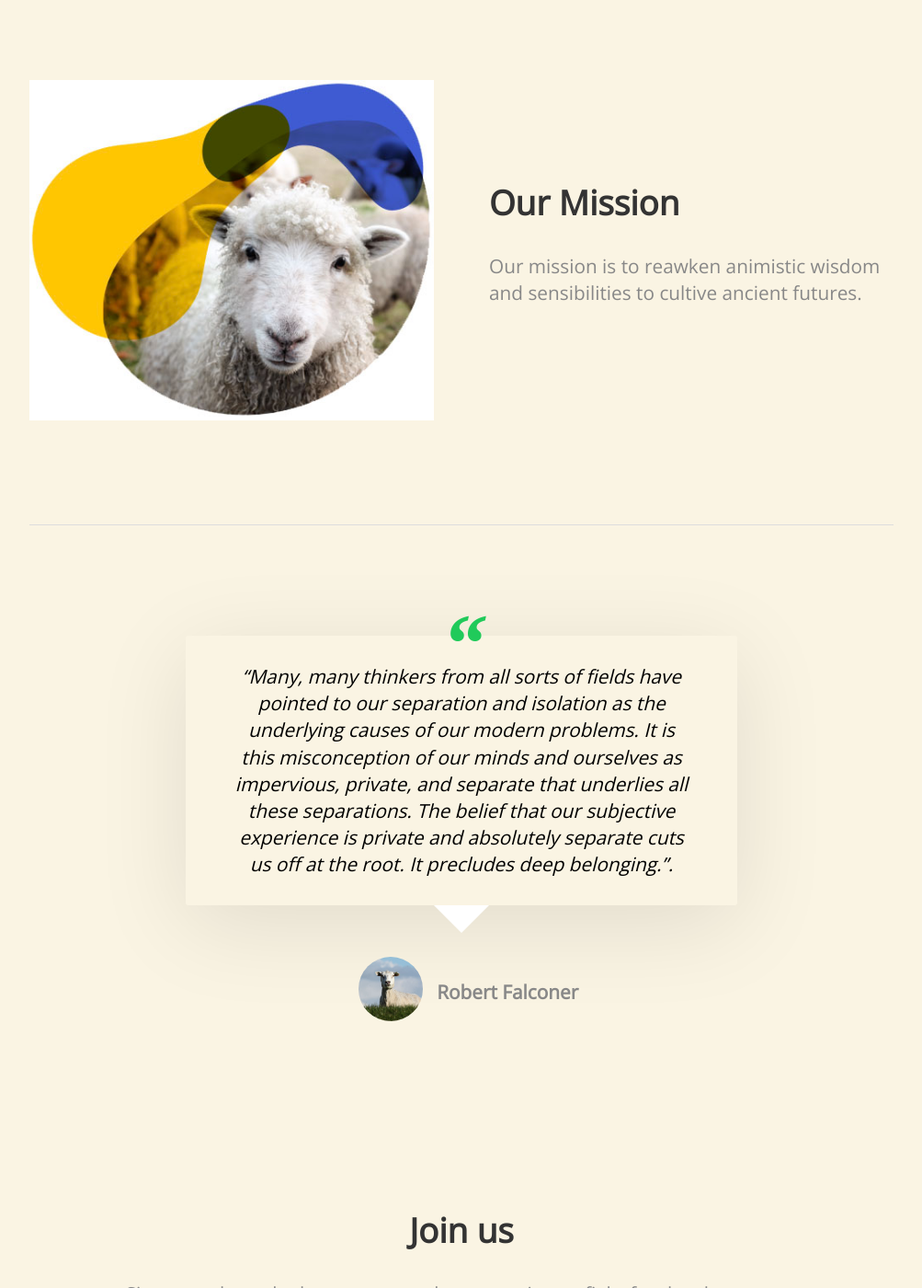
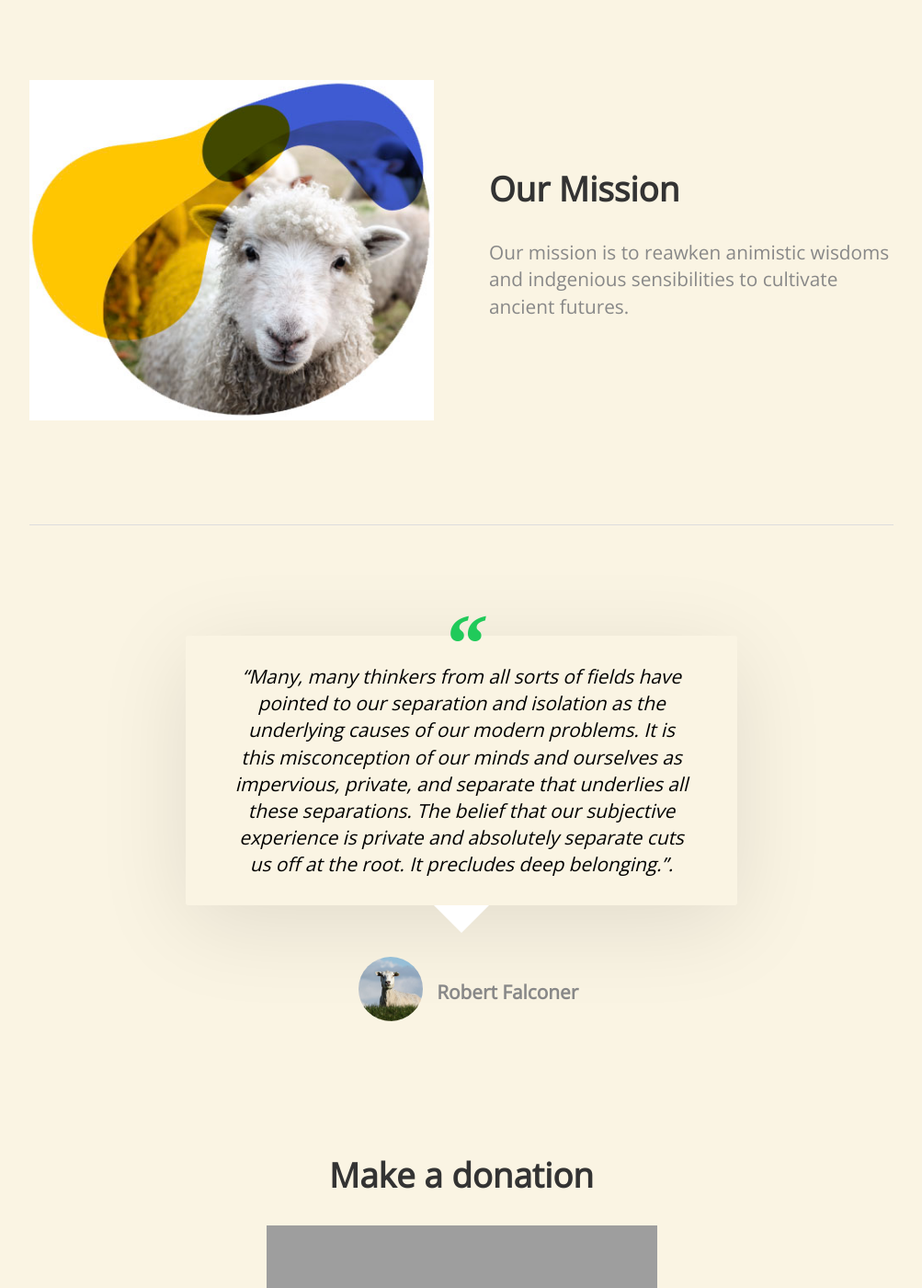
Before and after one commit to orfeaus/living-bridge-exploration, a Jekyll site: the page built from index.html, in a window 1280 px wide and 1400 px high, scrolled down 1114 px. Shown: the whole window at 92% size, without its empty margins (138-1141 px from the left). Built offline with Jekyll 4.4.1, drawn with Linux system fonts in a browser that asks for light colours; nearby versions of some CDN libraries; a script that is not in the unit is left out; some of the changed text lies outside the part shown; grey boxes are pictures that could not be loaded.

Commit message:
Update index.html

```diff
--- a/index.html
+++ b/index.html
@@ -7,7 +7,7 @@
 		<div class="column">
 			<div>
 				<h1 class="editable">The Living Bridge</h1>
-				<p class="editable">Sheep are the backbone of the economy yet they receive no compensation.</p>
+				<p class="editable">Connecting all life.</p>
 				<div class="button">
 					<a href="#donate">Donate Now</a>
 				</div>
@@ -51,7 +51,7 @@
 		<div>
 			<h2 class="editable">Our Mission</h2>
 
-			<p class="editable">Our mission is to reawken animistic wisdom and sensibilities to cultive ancient futures.</p>
+			<p class="editable">Our mission is to reawken animistic wisdoms and indgenious sensibilities to cultivate ancient futures.</p>
 		</div>
 	</div>
 </div>
@@ -69,16 +69,6 @@
 	</blockquote>
 </div>
 
-<div class="darker">
-	<div class="container">
-		<h2 class="editable">Join us</h2>
-		<p class="editable" style="text-align: center;">Sign up to hear the latest news and progress in our fight for the sheep vote.</p>
-		<form action="{{ site.newsletter_action }}" method="post">
-			<input type="text" name="EMAIL" placeholder="Email">
-			<input type="submit" value="Sign up"/>
-		</form>
-	</div>
-</div>
 
 <div class="container" id="donate">
 	<h2 class="editable">Make a donation</h2>
@@ -89,7 +79,7 @@
 
 <div class="darker">
 	<div class="container">
-		<h2 class="editable">Updates</h2>
+		<h2 class="editable">Events</h2>
 		<p class="editor-link"><a href="cloudcannon:collections/_posts" class="btn"><strong>&#9998;</strong> Add Update</a></p>
 		<div class="posts">
 			{% for post in site.posts %}
```
